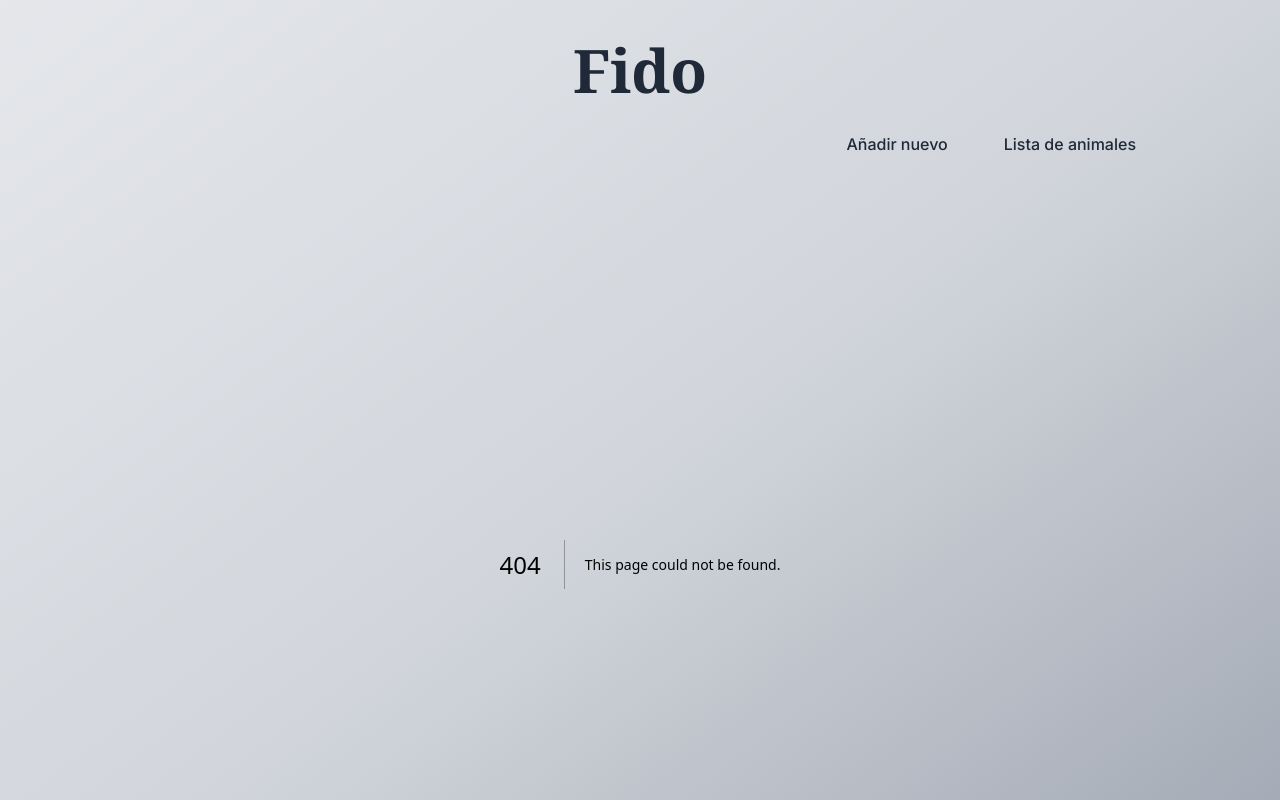
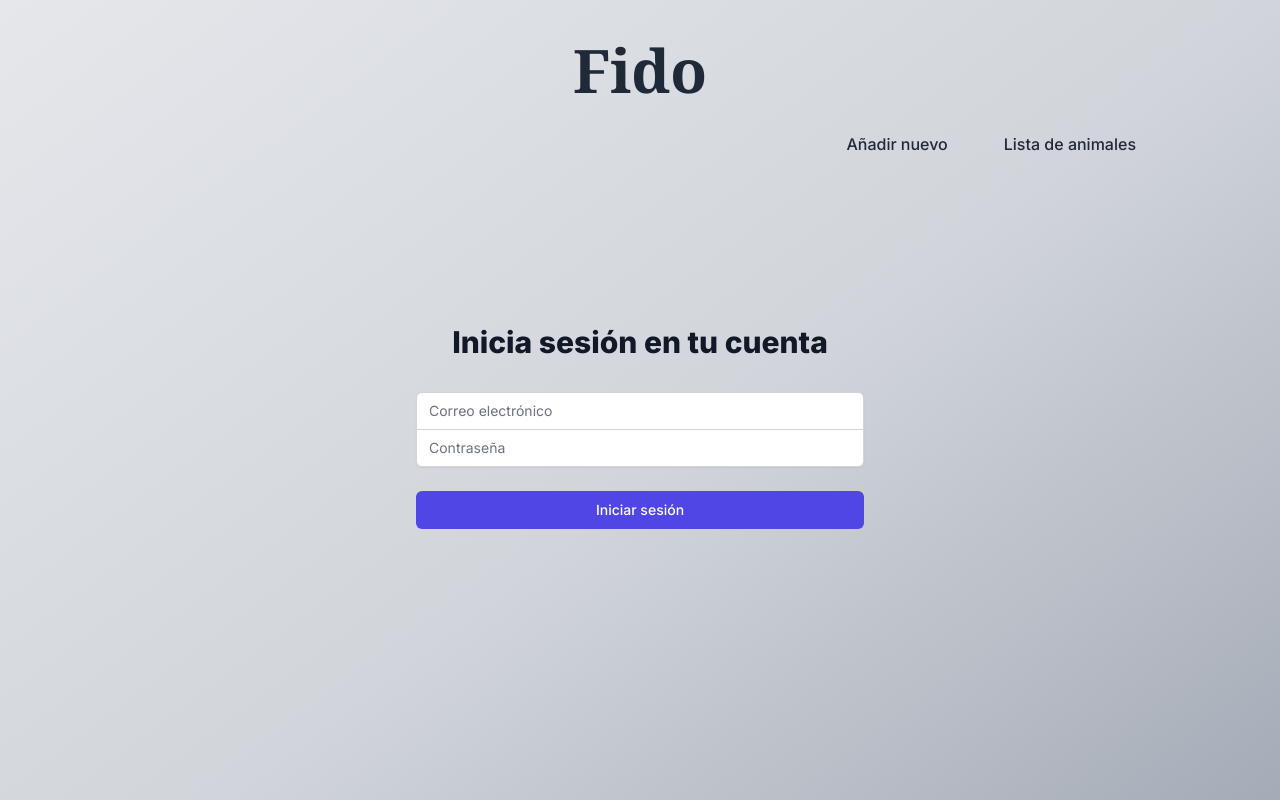
Before and after one commit to efe13dev/huellas-form-nextjs, a Next.js app: page /login in a window 1280 px wide. Before the commit this address had no page. Shown: the top 800 px of the page. Built offline with nearby package versions, Linux system fonts and the light colour scheme.

Commit message:
fix register date & create login page

```diff
--- /dev/null
+++ b/src/app/login/page.tsx
@@ -0,0 +1,88 @@
+'use client';
+
+import { useState } from 'react';
+
+export default function Login() {
+  const [email, setEmail] = useState('');
+  const [password, setPassword] = useState('');
+
+  const handleSubmit = async (e: React.FormEvent<HTMLFormElement>) => {
+    e.preventDefault();
+    // Aquí deberías implementar la lógica de autenticación
+    // Por ejemplo, una llamada a una API
+    console.log('Intento de inicio de sesión con:', email, password);
+    // Si la autenticación es exitosa, redirige al usuario
+    // router.push('/dashboard');
+  };
+
+  return (
+    <div className='min-h-screen flex flex-col items-center justify-start pt-40 px-4 sm:px-6 lg:px-8'>
+      <div className='max-w-md w-full space-y-8'>
+        <div>
+          <h2 className='text-center text-3xl font-extrabold text-gray-900'>
+            Inicia sesión en tu cuenta
+          </h2>
+        </div>
+        <form
+          className='mt-8 space-y-6'
+          onSubmit={handleSubmit}
+        >
+          <input
+            type='hidden'
+            name='remember'
+            value='true'
+          />
+          <div className='rounded-md shadow-sm -space-y-px'>
+            <div>
+              <label
+                htmlFor='email-address'
+                className='sr-only'
+              >
+                Correo electrónico
+              </label>
+              <input
+                id='email-address'
+                name='email'
+                type='email'
+                autoComplete='email'
+                required
+                className='appearance-none rounded-none relative block w-full px-3 py-2 border border-gray-300 placeholder-gray-500 text-gray-900 rounded-t-md focus:outline-none focus:ring-indigo-500 focus:border-indigo-500 focus:z-10 sm:text-sm'
+                placeholder='Correo electrónico'
+                value={email}
+                onChange={(e) => setEmail(e.target.value)}
+              />
+            </div>
+            <div>
+              <label
+                htmlFor='password'
+                className='sr-only'
+              >
+                Contraseña
+              </label>
+              <input
+                id='password'
+                name='password'
+                type='password'
+                autoComplete='current-password'
+                required
+                className='appearance-none rounded-none relative block w-full px-3 py-2 border border-gray-300 placeholder-gray-500 text-gray-900 rounded-b-md focus:outline-none focus:ring-indigo-500 focus:border-indigo-500 focus:z-10 sm:text-sm'
+                placeholder='Contraseña'
+                value={password}
+                onChange={(e) => setPassword(e.target.value)}
+              />
+            </div>
+          </div>
+
+          <div>
+            <button
+              type='submit'
+              className='group relative w-full flex justify-center py-2 px-4 border border-transparent text-sm font-medium rounded-md text-white bg-indigo-600 hover:bg-indigo-700 focus:outline-none focus:ring-2 focus:ring-offset-2 focus:ring-indigo-500'
+            >
+              Iniciar sesión
+            </button>
+          </div>
+        </form>
+      </div>
+    </div>
+  );
+}
--- a/src/components/AnimalTable.tsx
+++ b/src/components/AnimalTable.tsx
@@ -269,7 +269,7 @@ const AnimalTable: React.FC<AnimalTableProps> = ({
                       Fecha de registro:
                     </span>
                     <span className='text-gray-600'>
-                      {animal.register_date}
+                      {new Date(animal.register_date).toLocaleDateString()}
                     </span>
                   </td>
                   <td className='py-3 sm:py-5 px-4 sm:px-6 border-b border-gray-300 flex items-center justify-between sm:table-cell'>
--- a/src/components/EditAnimalModal.tsx
+++ b/src/components/EditAnimalModal.tsx
@@ -37,7 +37,7 @@ const EditAnimalModal: React.FC<EditAnimalModalProps> = ({
           <div className='mb-4'>
             <label
               htmlFor='name'
-              className='block mb-2'
+              className='block mb-2 font-semibold text-gray-700'
             >
               Nombre:
             </label>
@@ -53,7 +53,7 @@ const EditAnimalModal: React.FC<EditAnimalModalProps> = ({
           <div className='mb-4'>
             <label
               htmlFor='description'
-              className='block mb-2'
+              className='block mb-2 font-semibold text-gray-700'
             >
               Descripción:
             </label>
@@ -65,12 +65,13 @@ const EditAnimalModal: React.FC<EditAnimalModalProps> = ({
                 handleInputChange(e)
               }
               className='w-full p-2 border rounded'
+              rows={5} // Añadimos esta línea para hacer el textarea más alto
             />
           </div>
           <div className='mb-4'>
             <label
               htmlFor='type'
-              className='block mb-2'
+              className='block mb-2 font-semibold text-gray-700'
             >
               Tipo:
             </label>
@@ -89,7 +90,7 @@ const EditAnimalModal: React.FC<EditAnimalModalProps> = ({
           <div className='mb-4'>
             <label
               htmlFor='age'
-              className='block mb-2'
+              className='block mb-2 font-semibold text-gray-700'
             >
               Edad:
             </label>
@@ -109,7 +110,7 @@ const EditAnimalModal: React.FC<EditAnimalModalProps> = ({
           <div className='mb-4'>
             <label
               htmlFor='genre'
-              className='block mb-2'
+              className='block mb-2 font-semibold text-gray-700'
             >
               Género:
             </label>
```
Also changed, not shown: 1 other file (tests, documents, lock files or other folders).
